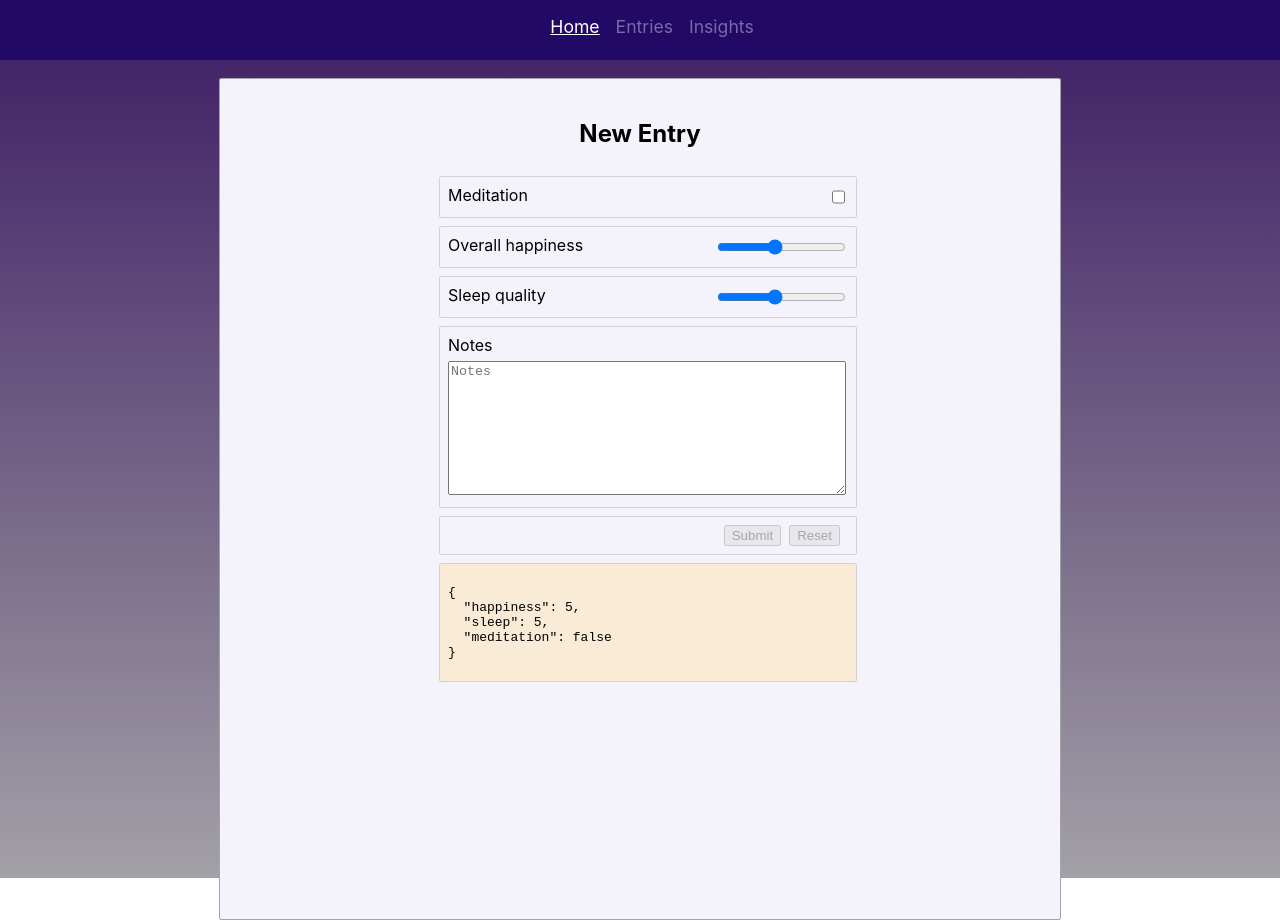
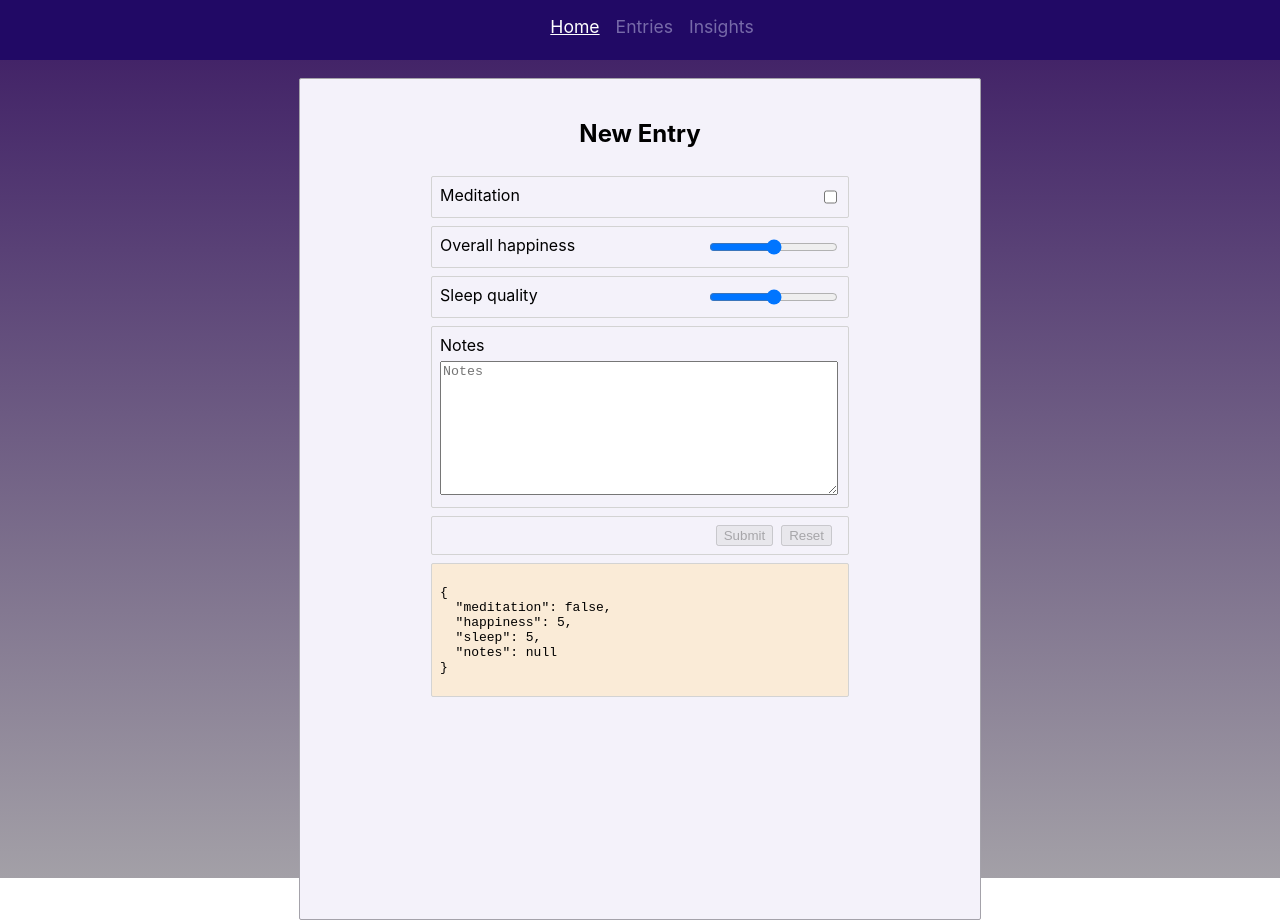
Before and after one commit to Jonezky/mindful-diary, a React (Create React App) app: page / in a window 1280 px wide. Built offline with nearby package versions, Linux system fonts and the light colour scheme.

Commit message:
Remove unnecessary styles from form elements

```diff
--- a/src/UI/Layout/layout.module.css
+++ b/src/UI/Layout/layout.module.css
@@ -11,8 +11,7 @@
 
 .mainContent {
     width: 50%;
-    min-width: 800px;
-    max-width: 1100px;
+    min-width: 500px;
     min-height: 800px;
     margin: auto;
     border: 1px #A4A2AA solid;
--- a/src/components/entryForm/entryForm.js
+++ b/src/components/entryForm/entryForm.js
@@ -4,18 +4,7 @@ import FormElement from './formElement/formElement';
 import {Form, Field} from 'react-final-form';
 
 const EntryForm = () => {
-  const oldForm = (
-    <div className={classes.main}>
-      <h2>New Entry</h2>
-      <FormElement type="range" name="happiness" text="Overall happiness" />
-      <FormElement type="range" name="sleep" text="Sleep" />
-      <FormElement
-        type="checkbox"
-        name="meditation"
-        text="Did you meditate today?"
-      />
-    </div>
-  );
+
 
   const sleep = ms => new Promise(resolve => setTimeout(resolve, ms));
 
@@ -24,13 +13,13 @@ const EntryForm = () => {
     window.alert(JSON.stringify(values, 0, 2));
   };
 
-  const newForm = (
+    return (
     <>
       <div className={classes.main}>
         <h2>New Entry</h2>
         <Form
           onSubmit={onSubmit}
-          initialValues={{happiness: 5, sleep: 5, meditation: false}}
+          initialValues={{meditation: false, happiness: 5, sleep: 5, notes: null}}
           render={({handleSubmit, form, submitting, pristine, values}) => (
             <form onSubmit={handleSubmit}>
               <FormElement
@@ -45,11 +34,7 @@ const EntryForm = () => {
                 text="Overall happiness"
               />
 
-              <FormElement
-                type="range"
-                name="sleep"
-                text="Sleep quality"
-              />
+              <FormElement type="range" name="sleep" text="Sleep quality" />
 
               <FormElement type="notes" placeholder="Notes" />
 
@@ -66,8 +51,9 @@ const EntryForm = () => {
                   Reset
                 </button>
               </div>
+
               <div className={classes.preview}>
-                <pre>{JSON.stringify(values, 0, 2)}</pre>
+               <pre>{JSON.stringify(values, 0, 2)}</pre>
               </div>
             </form>
           )}
@@ -76,7 +62,6 @@ const EntryForm = () => {
     </>
   );
 
-  return newForm;
 };
 
 export default EntryForm;
--- a/src/components/entryForm/entryForm.module.css
+++ b/src/components/entryForm/entryForm.module.css
@@ -13,7 +13,6 @@
   width: 70%;
   min-width: 400px;
   border: 1px solid lightgray;
-  margin-left: 1rem;
 }
 
 .buttons {
--- a/src/components/entryForm/formElement/formElement.js
+++ b/src/components/entryForm/formElement/formElement.js
@@ -46,7 +46,7 @@ const FormElement = props => {
         id={props.name}
         component="input"
         type="range"
-        min="1"
+        min="0"
         max="10"
         step="0.5"
         defaultValue="5"
--- a/src/components/entryForm/formElement/formElement.module.css
+++ b/src/components/entryForm/formElement/formElement.module.css
@@ -1,29 +1,23 @@
 
-.input {
+.notes, .input {
     border-radius: 2px;
-    margin: 8px auto;
     padding: 8px;
     width: 70%;
     min-width: 400px;
     border: 1px solid lightgray;
-    margin-left: 1rem;
-    height: 1.5rem;
+    margin: 8px;
+}
+
+.input {
+    min-height: 1.5rem;
     display: flex;
     justify-content: space-between;
 }
 
+/* TODO: remove unnecessary margins to center things */
+
 label {
     vertical-align: super;
-}
-
-.notes {
-    border-radius: 2px;
-    margin: 8px auto;
-    padding: 8px;
-    width: 70%;
-    min-width: 400px;
-    border: 1px solid lightgray;
-    margin-left: 1rem;
 }
 
 .notebox {
```
